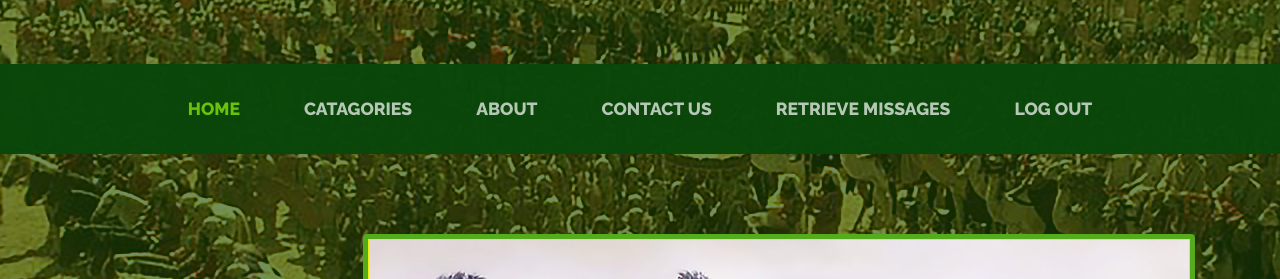
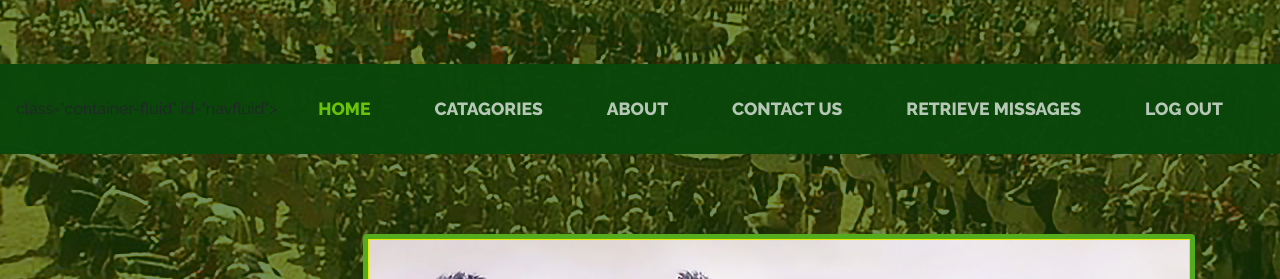
Before and after one commit to Major-Rezoan/BattleStudy, a plain HTML site: page adminhome.html in a window 1280 px wide. Shown: the part 210-489 px from the top of the page. Drawn offline with Linux system fonts and the light colour scheme.

Commit message:
Update adminhome.html

```diff
--- a/adminhome.html
+++ b/adminhome.html
@@ -32,7 +32,7 @@
 
   <!-- Navigation -->
   <nav class="navbar navbar-expand-lg navbar-dark py-lg-4" id="mainNav">
-    <div class="container">
+    class="container-fluid" id="navfluid">
       <div class="collapse navbar-collapse" id="navbarResponsive">
         <ul class="navbar-nav mx-auto">
           <li class="nav-item active px-lg-4">
```
